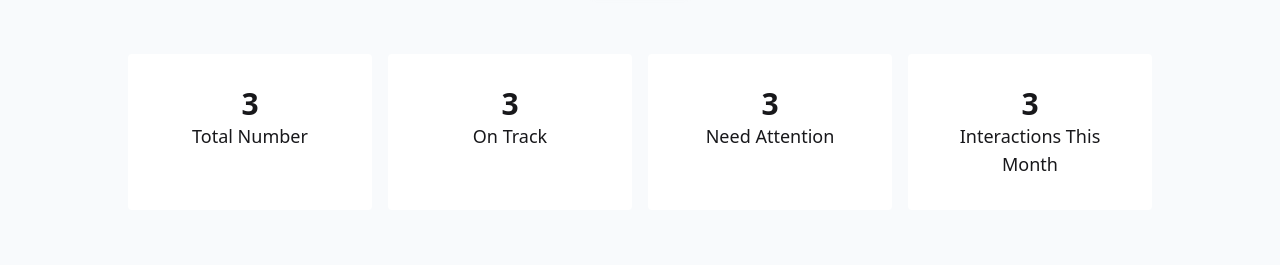
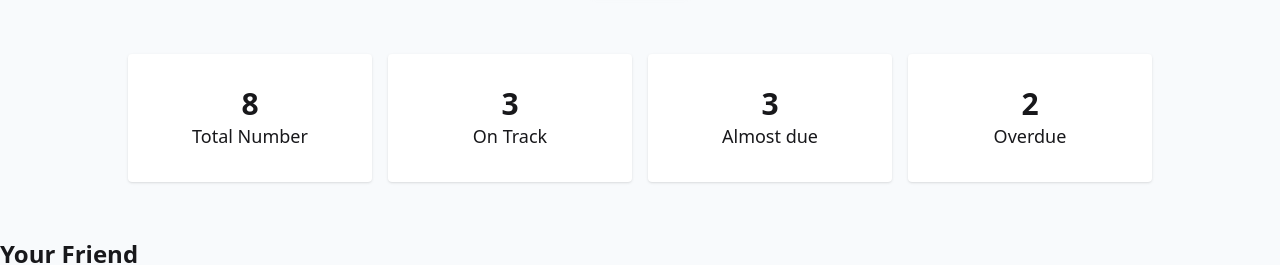
Before and after one commit to thenoname09/a7-web, a Next.js app: page / in a window 1280 px wide. Shown: the part 339-604 px from the top of the page. Built offline with nearby package versions, Linux system fonts and the light colour scheme.

Commit message:
toastify  added

```diff
--- a/package.json
+++ b/package.json
@@ -13,7 +13,8 @@
     "react": "19.2.4",
     "react-dom": "19.2.4",
     "react-icons": "^5.6.0",
-    "react-toastify": "^11.0.5"
+    "react-toastify": "^11.0.5",
+    "recharts": "^3.8.1"
   },
   "devDependencies": {
     "@tailwindcss/postcss": "^4",
--- a/src/app/friends/[id]/page.jsx
+++ b/src/app/friends/[id]/page.jsx
@@ -28,7 +28,7 @@ const FriendDetailPage = async ({ params }) => {
 
         {/* left column */}
         <div className="lg:col-span-1">
-          <div className="card bg-white border border-red-500 shadow-sm p-6 flex flex-col items-center text-center gap-4">
+          <div className="card bg-white shadow-lg p-6 flex flex-col items-center text-center gap-4">
             <Image src={picture} alt={name} width={120} height={120} className="rounded-full object-cover" />
             <h2 className="text-2xl font-bold">{name}</h2>
             <span className={`px-4 py-1 rounded-full text-sm font-semibold text-white ${getStatusStyle(status)}`}>
@@ -36,7 +36,7 @@ const FriendDetailPage = async ({ params }) => {
             </span>
               <div className="flex flex-wrap justify-center gap-1 mb-3 mt-1">
           {tags.map((tag) => (
-            <span key={tag} className=" font-medium badge bg-emerald-100 text-emerald-900 text-xs p-3 rounded-full">
+            <span key={tag} className=" font-medium badge  bg-emerald-100 text-emerald-900 text-xs p-3 rounded-full">
               {tag}
             </span>
           ))}
@@ -50,9 +50,9 @@ const FriendDetailPage = async ({ params }) => {
 
           </div>
            <div className="flex flex-col gap-2 w-full mt-2 ">
-              <button className="btn bg-white  w-full"><MdAlarm /> Snooze 2 Weeks</button>
-              <button className="btn bg-white btn-block w-full"><BsArchiveFill /> Archive</button>
-              <button className="btn bg-white btn-soft btn-error w-full"><FaTrash /> Delete</button>
+              <button className="btn bg-white shadow-lg  w-full"><MdAlarm /> Snooze 2 Weeks</button>
+              <button className="btn bg-white shadow-lg btn-block w-full"><BsArchiveFill /> Archive</button>
+              <button className="btn bg-white shadow-lg btn-soft btn-error w-full"><FaTrash /> Delete</button>
             </div>
         </div>
 
@@ -76,8 +76,8 @@ const FriendDetailPage = async ({ params }) => {
           </div>
 
           {/* Relationship Goal */}
-          <div className="card bg-base-100 shadow-sm p-6">
-            <div className="flex justify-between items-center">
+          <div className="card bg-base-100 shadow-lg p-6">
+            <div className="flex justify-between items-center ">
                 <div>
                     <h3 className='text-xl font-medium'>Relationship Goal</h3>
                    <p className=' mt-3 font-normal text-[#64748B text-lg '>Connect every <span className='font-semibold text-lg'>{goal} days</span></p>
@@ -87,7 +87,7 @@ const FriendDetailPage = async ({ params }) => {
           </div>
 
           {/* Quick Check-In */}
-          <div className="card bg-base-100 shadow-sm p-6  ">
+          <div className="card bg-base-100 shadow-lg p-6  ">
             <h3 className='font-medium text-xl text-[#244D3F]'>Quick Check-In</h3>
             <CheckIn friendName={name} />
 
--- a/src/app/layout.js
+++ b/src/app/layout.js
@@ -3,6 +3,7 @@ import "./globals.css";
 import Navbar from "@/components/shared/navbar/Navbar";
 import Providers from "@/app/lib";
 import Footer from "@/components/shared/Footer";
+import { ToastContainer } from "react-toastify";
 
 
 
@@ -32,6 +33,7 @@ export default function RootLayout({ children }) {
         <Navbar></Navbar>
         <main className="bg-[#F8FAFC]">
           {children}
+           <ToastContainer />
         </main>
       <Footer></Footer>
        </Providers>
--- a/src/components/homepage/Banner.jsx
+++ b/src/components/homepage/Banner.jsx
@@ -16,21 +16,21 @@ const Banner = () => {
 
 
             <div className="grid  sm:grid-cols-2 md:grid-cols-4 gap-4 mt-10 sm:mt-14 w-full">
-                <div className="bg-white rounded p-8">
-                    <p className="font-semibold text-3xl">3</p>
+                <div className="bg-white rounded p-8 shadow-sm ">
+                    <p className="font-semibold text-3xl">8</p>
                     <p  className="text-lg">Total Number</p>
                 </div >
-                <div className="bg-white rounded p-8 ">
+                <div className="bg-white rounded p-8 shadow-sm ">
                     <p className="font-semibold text-3xl">3</p>
                     <p className="text-lg" >On Track</p>
                 </div >
-                <div className="bg-white  rounded p-8">
+                <div className="bg-white  rounded p-8 shadow-sm">
                     <p className="font-semibold text-3xl">3</p>
-                    <p className="text-lg">Need Attention</p>
+                    <p className="text-lg">Almost due</p>
                 </div>
-                <div className="bg-white rounded p-8">
-                    <p className="font-semibold text-3xl">3</p>
-                    <p className="text-lg">Interactions This Month</p>
+                <div className="bg-white rounded p-8 shadow-sm">
+                    <p className="font-semibold text-3xl">2</p>
+                    <p className="text-lg">Overdue</p>
                 </div>
             </div>
         </div>
--- a/src/components/homepage/Friends.jsx
+++ b/src/components/homepage/Friends.jsx
@@ -6,7 +6,7 @@ const Friends = async() => {
     const friends = await res.json();
     console.log("friends")
     return (
-        <div className="container mx-auto ">
+        <div className="container mx-auto  pb-9">
             <h2 className="font-semibold text-2xl">Your Friend </h2>
 
         <div className="grid sm:grid-cols-2 md:grid-cols-3 lg:grid-cols-4 auto-rows-fr mt-4 gap-5">
--- a/src/components/ui/CheckIn.jsx
+++ b/src/components/ui/CheckIn.jsx
@@ -3,15 +3,21 @@ import { TimelineContext } from '@/context/timeline.context';
 import { useContext } from 'react';
 import { BsChatFill } from 'react-icons/bs';
 import { FaPhone, FaVideo } from 'react-icons/fa';
+import { toast } from 'react-toastify';
 
 const CheckIn = ({friendName }) => {
 
   const { addEntry } = useContext(TimelineContext)
+
+      const handleCheckIn = (type) => {
+      addEntry(type, friendName);
+      toast.success(`${type} with ${friendName} appointed`)
+  };
     return (
        <div className='grid  sm:grid-cols-3 gap-4 pt-4 items-center justify-center '>
-                <button onClick={() => addEntry("Call", friendName )} className= "btn bg-[#F8FAFC] gap-2 py-4 w-full md:py-12 text-[#1F2937] "><FaPhone /> Call</button>
-                <button onClick={() => addEntry("Text", friendName)} className="btn bg-[#F8FAFC] gap-2 py-4 md:py-12 text-[#1F2937] "><BsChatFill /> Text</button>
-                <button  onClick={() => addEntry("Video", friendName)} className="btn bg-[#F8FAFC] gap-2 py-4 md:py-12 text-[#1F2937] "><FaVideo /> Video</button>
+                <button onClick={() => handleCheckIn("Call", friendName )} className= "btn bg-[#F8FAFC] gap-2 py-4 w-full md:py-12 text-[#1F2937] "><FaPhone /> Call</button>
+                <button onClick={() => handleCheckIn("Text", friendName)} className="btn bg-[#F8FAFC] gap-2 py-4 md:py-12 text-[#1F2937] "><BsChatFill /> Text</button>
+                <button  onClick={() => handleCheckIn("Video", friendName)} className="btn bg-[#F8FAFC] gap-2 py-4 md:py-12 text-[#1F2937] "><FaVideo /> Video</button>
             </div>
     );
 };
```
Also changed, not shown: 1 other file (tests, documents, lock files or other folders).
